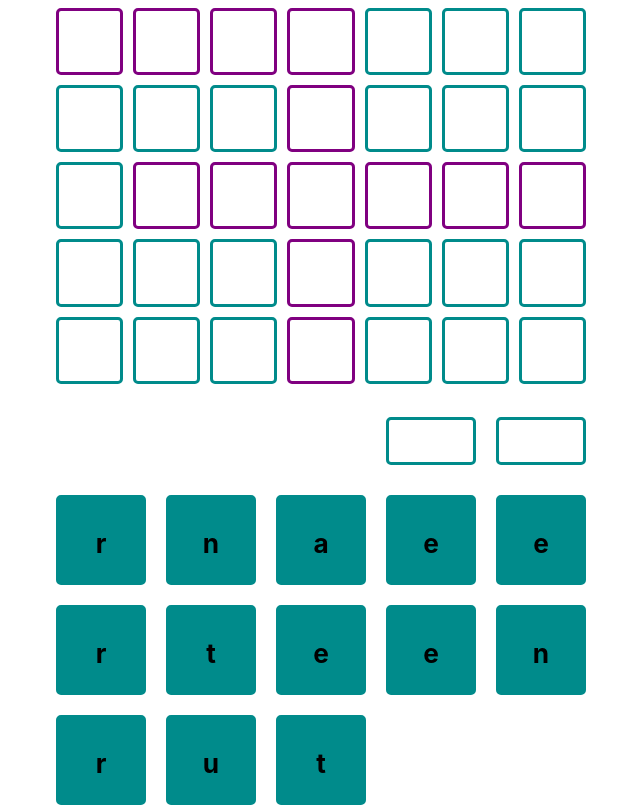
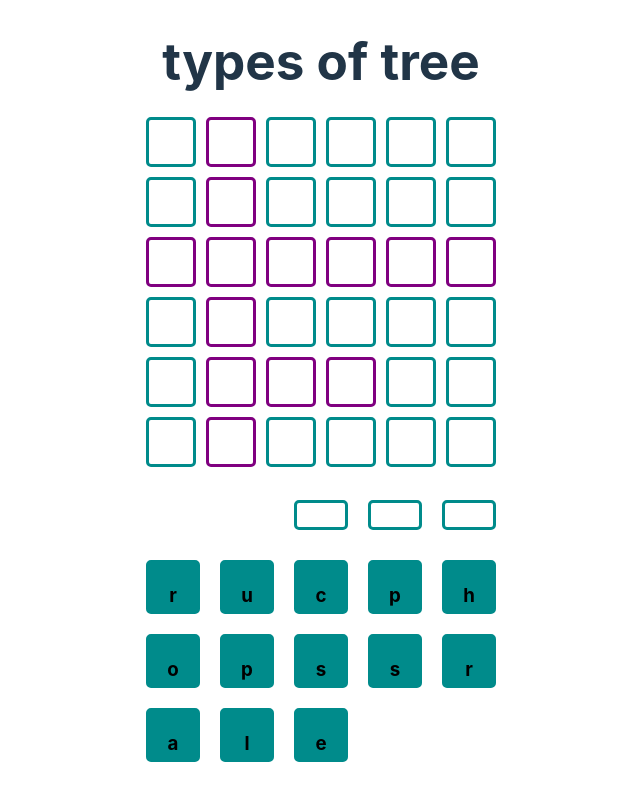
Before and after one commit to guyfoz77/alphagrid, a React (Vite) app: page / in a window 1280 px wide. Shown: the whole page, without its empty margins (319-959 px from the left). Built offline with nearby package versions, Linux system fonts and the light colour scheme.

Commit message:
Add clear button

```diff
--- a/src/App.jsx
+++ b/src/App.jsx
@@ -180,8 +180,35 @@ function App() {
     setGameState(newGameState)
   }
 
+  function handleClearClick() {
+    const newGameState = _.cloneDeep(gameState)
+
+    for (let i = 0; i < newGameState.correctTiles.length; i++) {
+      for (let j = 0; j < newGameState.correctTiles[i].length; j++) {
+        if (
+          newGameState.correctTiles[i][j] !== false ||
+          newGameState.currentBoard[i][j] === ''
+        )
+          continue
+        const indexOfLetter = newGameState.letters.findIndex((letter) => {
+          return (
+            letter.onBoard &&
+            letter.boardPosition.col == j &&
+            letter.boardPosition.row == i
+          )
+        })
+        newGameState.letters[indexOfLetter].onBoard = false
+        newGameState.letters[indexOfLetter].boardPosition = null
+        newGameState.currentBoard[i][j] = ''
+        newGameState.activeTile = { col: '', row: '' }
+      }
+    }
+    setGameState(newGameState)
+  }
+
   return (
     <div className="mainContainer">
+      <h1>{gameState.clue}</h1>
       <Board
         gameState={gameState}
         handleBoardTileClick={handleBoardTileClick}
@@ -189,6 +216,7 @@ function App() {
       <Buttons
         handleBackspaceClick={handleBackspaceClick}
         handleCheckClick={handleCheckClick}
+        handleClearClick={handleClearClick}
       />
       <SpareLetters
         gameState={gameState}
--- a/src/App.scss
+++ b/src/App.scss
@@ -5,14 +5,18 @@
   max-width: 1280px;
   margin: 0 auto;
 }
+
 .mainContainer {
   display: flex;
   flex-direction: column;
   place-items: center;
-  width: 100%;
-  max-width: 600px;
+  max-width: 400px;
   margin: 0 auto;
   // padding: 2rem;
   text-align: center;
   gap: 20px;
 }
+
+h1 {
+  margin: 0;
+}
--- a/src/components/Buttons.jsx
+++ b/src/components/Buttons.jsx
@@ -1,12 +1,19 @@
 import backspaceSVG from '../assets/backspace_FILL0_wght400_GRAD0_opsz24.svg'
-import checkSVG from '../assets/input_FILL0_wght400_GRAD0_opsz24.svg'
+import checkSVG from '../assets/check_FILL0_wght400_GRAD0_opsz24.svg'
+import clearSVG from '../assets/cancel_FILL0_wght400_GRAD0_opsz24.svg'
+
 import '../sass/Buttons.scss'
 
-export function Buttons({ handleBackspaceClick, handleCheckClick }) {
+export function Buttons({
+  handleBackspaceClick,
+  handleCheckClick,
+  handleClearClick,
+}) {
   return (
     <div className="functionsContainer">
       <Backspace handleBackspaceClick={handleBackspaceClick} />
       <Check handleCheckClick={handleCheckClick} />
+      <Clear handleClearClick={handleClearClick} />
     </div>
   )
 }
@@ -26,3 +33,11 @@ function Check({ handleCheckClick }) {
     </div>
   )
 }
+
+function Clear({ handleClearClick }) {
+  return (
+    <div className="functionButton" onClick={handleClearClick}>
+      <img src={clearSVG} alt="clear board button" />
+    </div>
+  )
+}
--- a/src/data.js
+++ b/src/data.js
@@ -1,16 +1,19 @@
 export const testBoard = {
   solution: [
-    ['t', 'r', 'e', 'e', '', '', ''],
-    ['', '', '', 'n', '', '', ''],
-    ['', 'n', 'a', 't', 'u', 'r', 'e'],
-    ['', '', '', 'e', '', '', ''],
-    ['', '', '', 'r', '', '', ''],
+    ['', 'p', '', '', '', ''],
+    ['', 'o', '', '', '', ''],
+    ['s', 'p', 'r', 'u', 'c', 'e'],
+    ['', 'l', '', '', '', ''],
+    ['', 'a', 's', 'h', '', ''],
+    ['', 'r', '', '', '', ''],
   ],
   current: [
-    ['', '', '', '', '', '', ''],
-    ['', '', '', '', '', '', ''],
-    ['', '', '', '', '', '', ''],
-    ['', '', '', '', '', '', ''],
-    ['', '', '', '', '', '', ''],
+    ['', '', '', '', '', ''],
+    ['', '', '', '', '', ''],
+    ['', '', '', '', '', ''],
+    ['', '', '', '', '', ''],
+    ['', '', '', '', '', ''],
+    ['', '', '', '', '', ''],
   ],
+  clue: 'types of tree',
 }
--- a/src/sass/Buttons.scss
+++ b/src/sass/Buttons.scss
@@ -13,6 +13,9 @@
     &:nth-child(2) {
       grid-column: -3;
     }
+    &:nth-child(3) {
+      grid-column: -4;
+    }
 
     img {
       filter: invert(100%) sepia(3%) saturate(7500%) hue-rotate(293deg)
--- a/src/sass/_mixins.scss
+++ b/src/sass/_mixins.scss
@@ -11,7 +11,7 @@
   place-content: center;
   flex: 1;
   aspect-ratio: $aspect;
-  font-size: 1.4rem;
+  font-size: 100%;
   margin: 5px;
   border-radius: 5px;
 }
--- a/src/scripts/boardScripts.js
+++ b/src/scripts/boardScripts.js
@@ -1,4 +1,3 @@
-import { forEach } from 'lodash'
 import { v4 as uuid } from 'uuid'
 
 function shuffleArray(array) {
@@ -25,20 +24,28 @@ export class InitGameState {
     this.solution = boardRaw.solution
     this.letters = this.getLetters(boardRaw)
     this.activeTile = { col: '', row: '' }
-    this.correctTiles = this.getCorrectTiles(boardRaw) //if the board is initilsed with anything but an empty currentBoard, this will break. To fix you will need to run the handleCheckClick at init.
+    this.correctTiles = this.getCorrectTiles(boardRaw)
     this.previousActiveTiles = [{ col: '', row: '' }]
+    this.clue = boardRaw.clue
   }
 
   getCorrectTiles(boardRaw) {
-    //update this if you intend to pre fill some correct tiles
     const board = []
-    boardRaw.solution.forEach((row) => {
+    for (let i = 0; i < boardRaw.solution.length; i++) {
       const newRow = []
-      row.forEach(() => {
-        newRow.push('')
-      })
+      for (let j = 0; j < boardRaw.solution[i].length; j++) {
+        if (boardRaw.solution[i][j] === '') {
+          newRow.push('')
+          continue
+        }
+        if (boardRaw.solution[i][j] === boardRaw.current[i][j]) {
+          newRow.push(true)
+          continue
+        }
+        newRow.push(false)
+      }
       board.push(newRow)
-    })
+    }
     return board
   }
 
```
Also changed, not shown: src/assets/cancel_FILL0_wght400_GRAD0_opsz24.svg (added), src/assets/check_FILL0_wght400_GRAD0_opsz24.svg (added).
